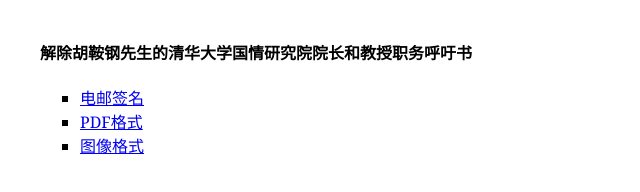
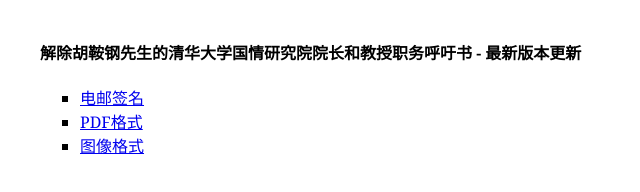
Before and after one commit to mz2d/mz2d.github.io, a plain HTML site: page index.html in a window 1280 px wide. Shown: the whole page, without its empty margins (0-640 px from the left). Drawn offline with Linux system fonts and the light colour scheme.

Commit message:
Update index.html

```diff
--- a/index.html
+++ b/index.html
@@ -17,7 +17,7 @@
     </style>
   </head>
   <body>
-    <h4>解除胡鞍钢先生的清华大学国情研究院院长和教授职务呼吁书</h4>
+    <h4>解除胡鞍钢先生的清华大学国情研究院院长和教授职务呼吁书 - 最新版本更新</h4>
     <ul>
       <li><a href="mailto:petitionhu@gmail.com">电邮签名</a></li>
       <li><a href="/ph20180801.pdf">PDF格式</a></li>
```
